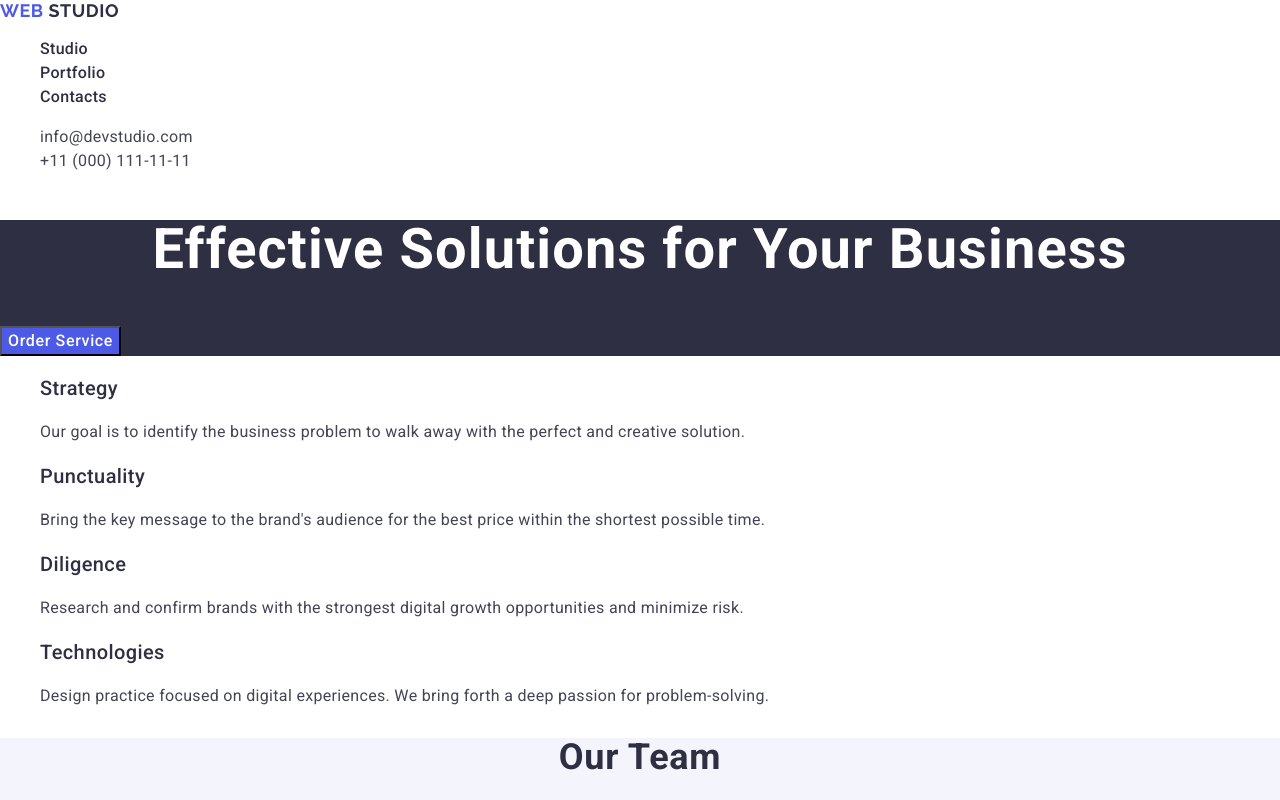
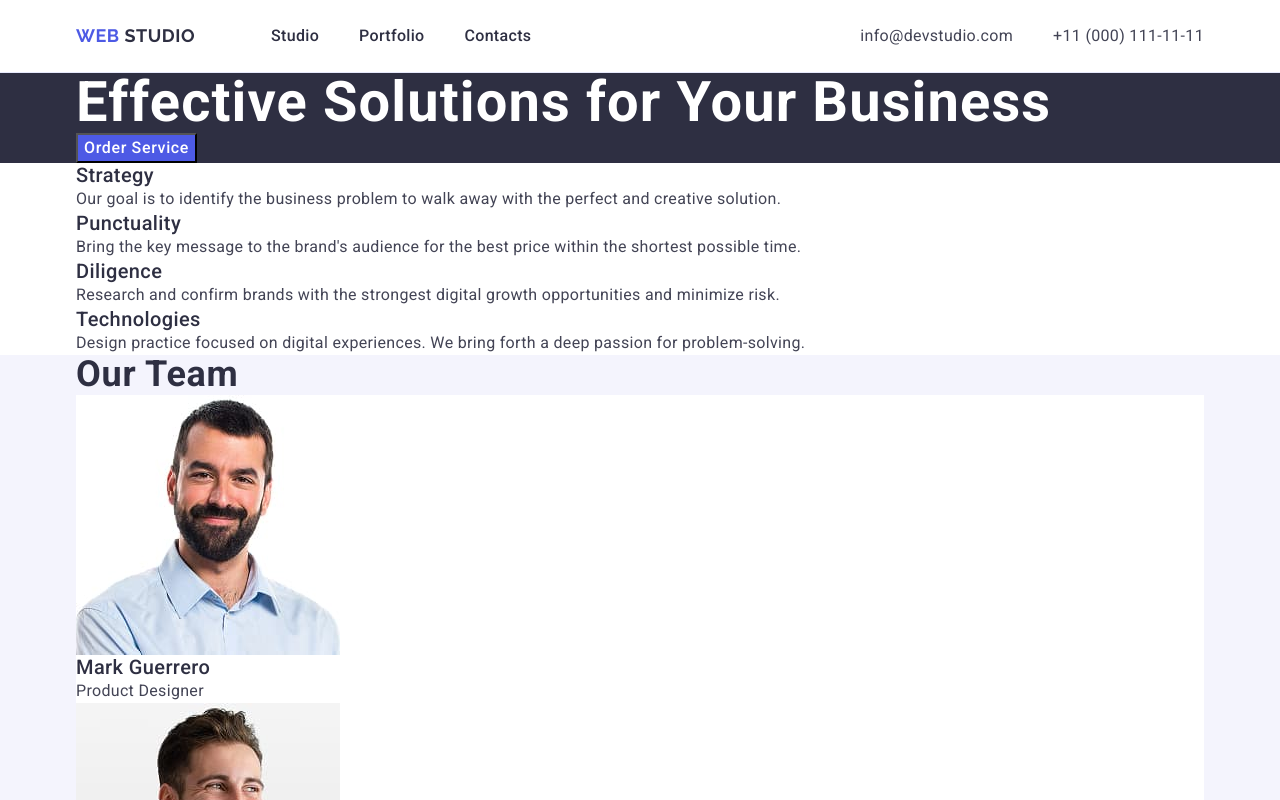
Before and after one commit to Natalka-01/goit-markup-hw-03, a plain HTML site: page index.html in a window 1280 px wide. Shown: the top 800 px of the page. Drawn offline with nearby package versions, Linux system fonts and the light colour scheme.

Commit message:
Added slule for header

```diff
--- a/css/styles.css
+++ b/css/styles.css
@@ -21,13 +21,60 @@ body{
 
 ul, ol{
     list-style-type: none;
+    margin: 0;
+    padding: 0;
 }
 
 a{
     text-decoration: none;
 }
 
+/* Common */
+.visually-hidden {
+    position: absolute;
+    width: 1px;
+    height: 1px;
+    margin: -1px;
+    border: 0;
+    padding: 0;
+    white-space: nowrap;
+    clip: rect(0 0 0 0);
+    clip-path: inset(50%);
+    overflow: hidden;
+}
+
+img{
+    display: block;
+    max-width: 100;
+    height: auto;
+}
+
+
+h1,
+h2,
+h3,
+h4,
+h5,
+h6,
+p {
+    margin: 0;
+}
+
+.container{
+    max-width: 1158px;
+    padding: 0 15px;
+    margin: 0 auto;
+}
+
  /* #region Header*/
+.page-header{
+    border-bottom: 1px solid #e7e9fc;
+}
+
+.header-container{
+    display: flex;
+    align-items: center;
+}
 
 .logo{
     font-family: "Raleway", sans-serif;
@@ -39,12 +86,25 @@ a{
     color: #4d5ae5;
 }
 
+
+.header-logo{
+    padding: 24px 0;
+    margin-right: 76px;
+}
+
 .header-logo .logo-part{
     color: var(--navy-blue);
 }
 
-.footer-logo .logo-part{
-    color: #f4f4fd;
+.page-nav{
+    display: flex;
+    align-items: center;
+}
+
+.nav-list{
+    display: flex;
+    align-items: center;
+    gap: 40px;
 }
 
 .nav-link{
@@ -52,6 +112,8 @@ a{
     font-weight: 500;
     line-height: 1.5;
     letter-spacing: 0.02em;
+    padding: 24px 0px;
+    display: block;
 }
 
 .nav-link:hover,
@@ -61,13 +123,21 @@ a{
 
 .contacts{
     font-style: normal;
+    margin-left: auto;
 }
 
+.contacts-list{
+    display: flex;
+    align-items: center;
+    gap: 40px;
+
+}
 .contacts-link{
     font-size: 16px;
     line-height: 1.5;
     letter-spacing: 0.02em;
     color: #434455;
+    padding: 24px 0;
 }
 
 .contacts-link:hover,
@@ -90,7 +160,6 @@ a{
     font-size: 56px;
     line-height: 1.07;
     letter-spacing: 0.02em;
-    text-align: center;
     color: var(--white);
 }
 
@@ -126,7 +195,6 @@ a{
 /* #region Portfolio */
 .team{
     background-color: var(--cloud);
-    text-align: center;
 }
 
 .team-item,
@@ -136,7 +204,6 @@ a{
 
 .team-title,
 .portfolio-title{
-    text-align: center;
     font-weight: 700;
     font-size: 36px;
     line-height: 1.11;
@@ -168,3 +235,7 @@ a{
     line-height: 1.5;
     letter-spacing: 0.02em;
 }
+
+.footer-logo .logo-part {
+    color: #f4f4fd;
+}
--- a/index.html
+++ b/index.html
@@ -25,6 +25,7 @@
   <body>
     <!-- #region Header -->
     <header class="page-header">
+      <div class="container header-container">
         <nav class="page-nav">
           <a class="logo header-logo" href="./index.html">
             Web
@@ -54,22 +55,26 @@
             </li>
           </ul>
         </address>
+      </div>
     </header>
     <main>
       <!-- #region Hero -->
       <section class="hero">
+        <div class="container">
           <h1 class="hero-title">Effective Solutions for Your Business</h1>
           <button type="button" class="hero-button">Order Service</button>
+        </div>
       </section>
       <!-- #region Benefits -->
       <section class="benefits">
-        <h2 hidden>Benefits</h2>
+        <div class="container">
+          <h2 class="visually-hidden">Benefits</h2>
           <ul>
             <li>
               <h3 class="benefits-items">Strategy</h3>
               <p class="benefits-text">
-              Our goal is to identify the business problem to walk away with the
-              perfect and creative solution.
+                Our goal is to identify the business problem to walk away with
+                the perfect and creative solution.
               </p>
             </li>
             <li>
@@ -94,9 +99,11 @@
               </p>
             </li>
           </ul>
+        </div>
       </section>
       <!-- #region Team -->
       <section class="team">
+        <div class="container">
           <h2 class="team-title">Our Team</h2>
           <ul>
             <li class="team-item">
@@ -140,8 +147,10 @@
               <p class="team-position">UI Designer</p>
             </li>
           </ul>
+        </div>
       </section>
       <section class="portfolio">
+        <div class="container">
           <h2 class="portfolio-title">Our Portfolio</h2>
           <ul>
             <li class="portfolio-item">
@@ -205,18 +214,21 @@
               <p class="portfolio-text">Marketing</p>
             </li>
           </ul>
+        </div>
       </section>
     </main>
     <!-- #region Footer -->
     <footer class="page-footer">
+      <div class="container">
         <a class="logo footer-logo" href="./index.html">
           Web
           <span class="logo-part">Studio</span>
         </a>
         <p class="footer-text">
-        Increase the flow of customers and sales for your business with digital
-        marketing & growth solutions.
+          Increase the flow of customers and sales for your business with
+          digital marketing & growth solutions.
         </p>
+      </div>
     </footer>
   </body>
 </html>
```
Lines whose indentation alone changed are shown as unchanged.
